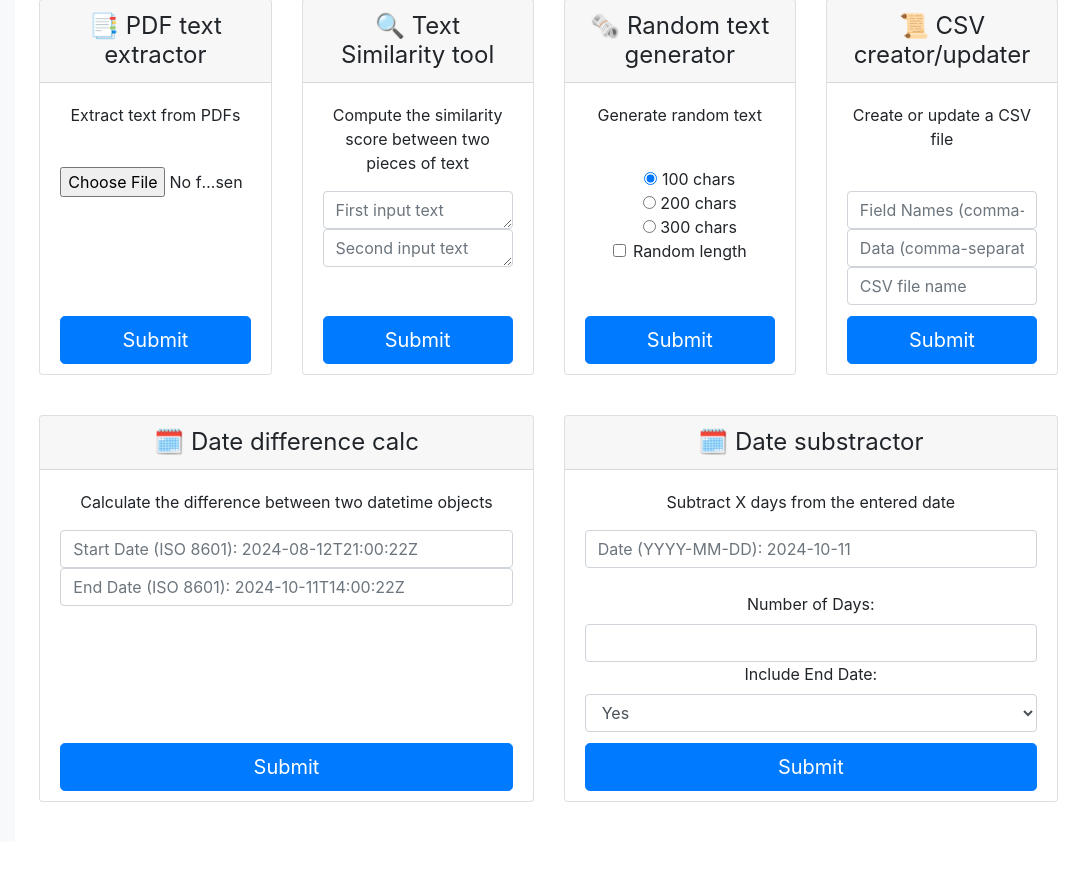
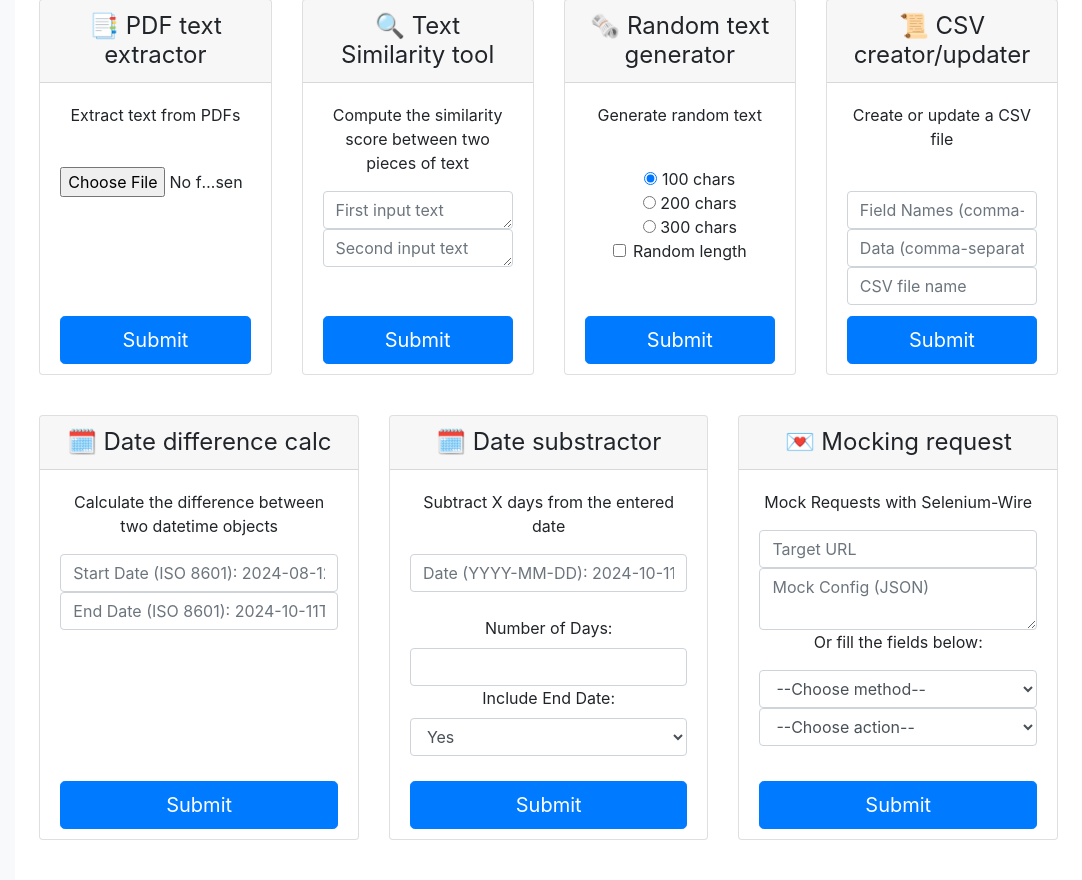
Before and after one commit to YuryHerasimau/mega_app, a Flask app: page /filter_forms/1 in a window 1280 px wide. Shown: the part 1181-2061 px from the top of the page, without its empty margins (198-1280 px from the left). Before the commit the page ends 1983 px from the top, so only its background shows below. Run offline with Flask 3, Linux system fonts and the light colour scheme; some libraries are stand-ins or nearby versions.

Commit message:
Add: mocking requests with selenium-wire

```diff
--- a/main.py
+++ b/main.py
@@ -1,5 +1,7 @@
 import io
 import random
+import time
+import json
 from flask import Flask, request, jsonify, send_file, render_template
 from werkzeug.utils import secure_filename
 from src import (
@@ -15,7 +17,8 @@ from src import (
     hh,
     links_checker,
     img_scraper,
-    date_difference
+    date_difference,
+    mock_selenium
 )
 from utils import news, ticker, mini_snakes
 from utils.url_validation import is_valid_url
@@ -295,5 +298,61 @@ def subtract_days_handler():
     result = date_difference.subtract_days(date_time_to=dt_to, days=days, inclusive=inclusive)
     return f"Result of subtracting {days} days ({'inclusively' if inclusive == 'true' else 'exclusively'}) from {dt_to}: {result}"
 
+
+@app.route("/mock_request", methods=["POST"])
+def mock_request_handler():
+    if request.method == "POST":
+        target_url = request.form.get("target_url")
+        mock_config = request.form.get("mock_config")
+        print("mock_config from form", mock_config)
+
+        # Если mock_config передан как JSON-строка, парсим его
+        if mock_config:
+            try:
+                mock_configs = json.loads(mock_config)
+                print("mock_config from json", mock_configs)
+            except json.JSONDecodeError:
+                return jsonify({"error": "Invalid JSON in mock_config"}), 400
+        else:
+            # Если mock_config не передан, собираем его из отдельных полей
+            status_code = request.form.get("status_code")
+            status_code = int(status_code) if status_code else 200 # По умолчанию 200
+
+            mock_configs = [
+                {
+                    "request_url": request.form.get("request_url"),
+                    "method": request.form.get("method"),
+                    "action": request.form.get("action"),
+                    "modify_url": {
+                        "from": request.form.get("from"),
+                        "to": request.form.get("to")
+                    },
+                    "response": {
+                        "status_code": status_code,
+                        "headers": json.loads(request.form.get("headers")),
+                        "body": json.loads(request.form.get("body"))
+                    }
+                }
+            ]
+            print("mock_configs from form", mock_configs)
+
+        # Инициализация драйвера
+        driver = mock_selenium.init_driver()
+
+        try:
+            # Мокирование запроса
+            mock_selenium.mock_multiple_requests(driver, mock_configs)
+
+            # Открываем страницу
+            driver.get(target_url)
+
+            # Ждем завершения действий (например, авторизации)
+            time.sleep(90)  # Временное решение, лучше заменить на WebDriverWait
+
+        finally:
+            driver.quit()
+
+        return f"Request mocked successfully, return to the {MAIN_URL} page"
+
 if __name__ == "__main__":
     app.run(debug=True, port=5000)
--- a/requirements.txt
+++ b/requirements.txt
@@ -17,3 +17,4 @@ openpyxl==3.1.2
 beautifulsoup4==4.12.3
 selenium==4.20.0
 lxml==5.2.1
+selenium-wire==5.1.0
--- /dev/null
+++ b/templates/forms/mock_form.html
@@ -0,0 +1,59 @@
+<p>Mock Requests with Selenium-Wire</p>
+<!-- Форма для мокирования запросов -->
+<form action="/mock_request" method="POST" enctype="multipart/form-data" >
+    <div class="form-group">
+        <input type="text" class="form-control" id="target_url" name="target_url" placeholder="Target URL" required>
+        <textarea id="mock_config" class="form-control" name="mock_config" placeholder="Mock Config (JSON)"></textarea>
+
+        <p>Or fill the fields below:</p>
+        <select id="method" name="method" class="form-control">
+            <option selected value="">--Choose method--</option>
+            <option value="GET">GET</option>
+            <option value="POST">POST</option>
+        </select>
+
+        <select id="action" name="action" class="form-control">
+            <option selected value="">--Choose action--</option>
+            <option value="modify_url">Modify URL</option>
+            <option value="mock_response">Mock Response</option>
+        </select><br>
+
+        <!-- Поле request_url, которое будет скрыто по умолчанию -->
+        <div id="request_url_fields" style="display: none;">
+            <input type="text" class="form-control" id="request_url" name="request_url" placeholder="Request URL">
+        </div>
+
+        <div id="modify_url_fields">
+            <input type="text" class="form-control" id="from" name="from" placeholder="Old URL part">
+            <input type="text" class="form-control" id="to" name="to" placeholder="New URL part">
+        </div>
+
+        <div id="mock_response_fields">
+            <input type="number" class="form-control" id="status_code" name="status_code" placeholder="Status Code">
+            <textarea id="headers" class="form-control" name="headers" placeholder="Headers (JSON)">{"Content-Type": "application/json"}</textarea>
+            <textarea id="body" class="form-control" name="body" placeholder="Body (JSON):">{"status": "mocked response"}</textarea>
+        </div><br>
+
+        <button type="submit" class="btn btn-lg btn-block btn-primary">Submit</button>
+    </div>
+</form>
+
+<script>
+    // Начальное скрытие полей
+    document.addEventListener("DOMContentLoaded", function() {
+        document.getElementById("request_url_fields").style.display = "none";
+        document.getElementById("modify_url_fields").style.display = "none";
+        document.getElementById("mock_response_fields").style.display = "none";
+    });
+
+    // Показываем/скрываем поля в зависимости от выбранного действия
+    document.getElementById("action").addEventListener("change", function() {
+        const action = this.value;
+        document.getElementById("request_url_fields").style.display =
+            action === "modify_url" || action === "mock_response" ? "block" : "none";
+        document.getElementById("modify_url_fields").style.display =
+            action === "modify_url" ? "block" : "none";
+        document.getElementById("mock_response_fields").style.display =
+            action === "mock_response" ? "block" : "none";
+    });
+</script>
--- a/templates/index.html
+++ b/templates/index.html
@@ -124,6 +124,14 @@
         {% include "forms/date_subtractor.html" %}
       </div>
     </div>
+    <div class="card mb-4 box-shadow">
+      <div class="card-header">
+        <h4 class="my-0 font-weight-normal">💌 Mocking request</h4>
+      </div>
+      <div class="card-body">
+        {% include "forms/mock_form.html" %}
+      </div>
+    </div>
   </div>
 
 {% endblock %}
--- a/utils/news.py
+++ b/utils/news.py
@@ -21,11 +21,12 @@ def get_news(query: str) -> List[Tuple[str, str]]:
     """
 
     current_date = datetime.now().date()
-    one_month_ago = current_date - timedelta(days=30)
+    one_month_ago = current_date - timedelta(days=27)
     response = requests.get(
         f"https://newsapi.org/v2/everything?q={query}&from={one_month_ago}&sortBy=publishedAt&apiKey={NEWSAPI_KEY}"
     )
     data = response.json()
+    # print(data)
     news_data = []
     if data["status"] == "ok" and data["totalResults"] > 0:
         for article in data["articles"]:
```
Also changed, not shown: src/mock_selenium.py (added, +132 -0 lines).
